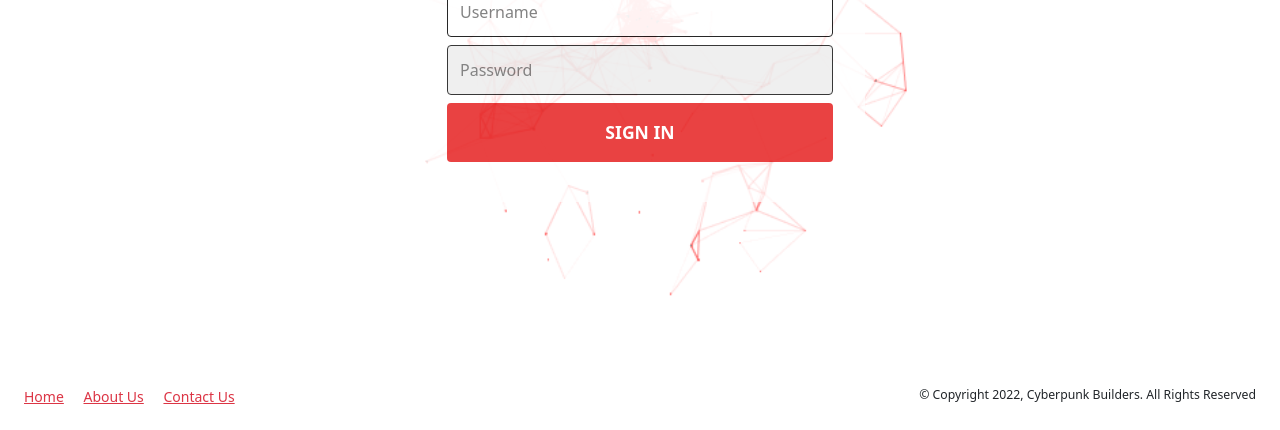
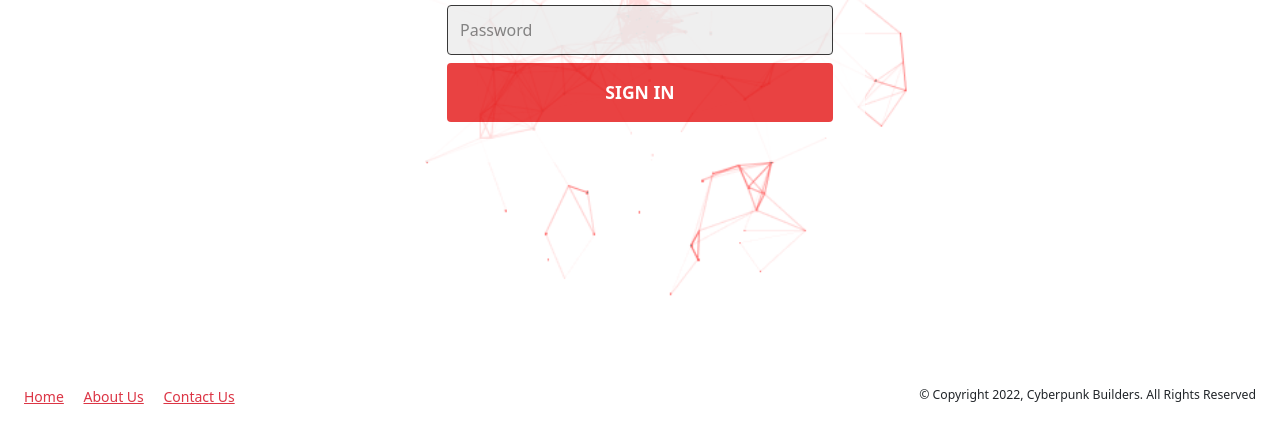
Before and after one commit to jkimberlyc/squala-oms, a website: page html/login.html in a window 1280 px wide. Shown: the part 370-800 px from the top of the page. Drawn offline with nearby package versions, Linux system fonts and the light colour scheme.

Commit message:
login page update

```diff
--- a/html/login.html
+++ b/html/login.html
@@ -38,7 +38,7 @@
     <div class="main container">
       <div
         class="d-flex container pt-5 align-items-center animate_animated animate__fadeIn"
-        style="height: calc(100vh - 120px)"
+        style="height: calc(100vh - 200px)"
         id="wrapper"
       >
         <div class="card mx-auto py-4 px-3" style="width: 450px">
```
